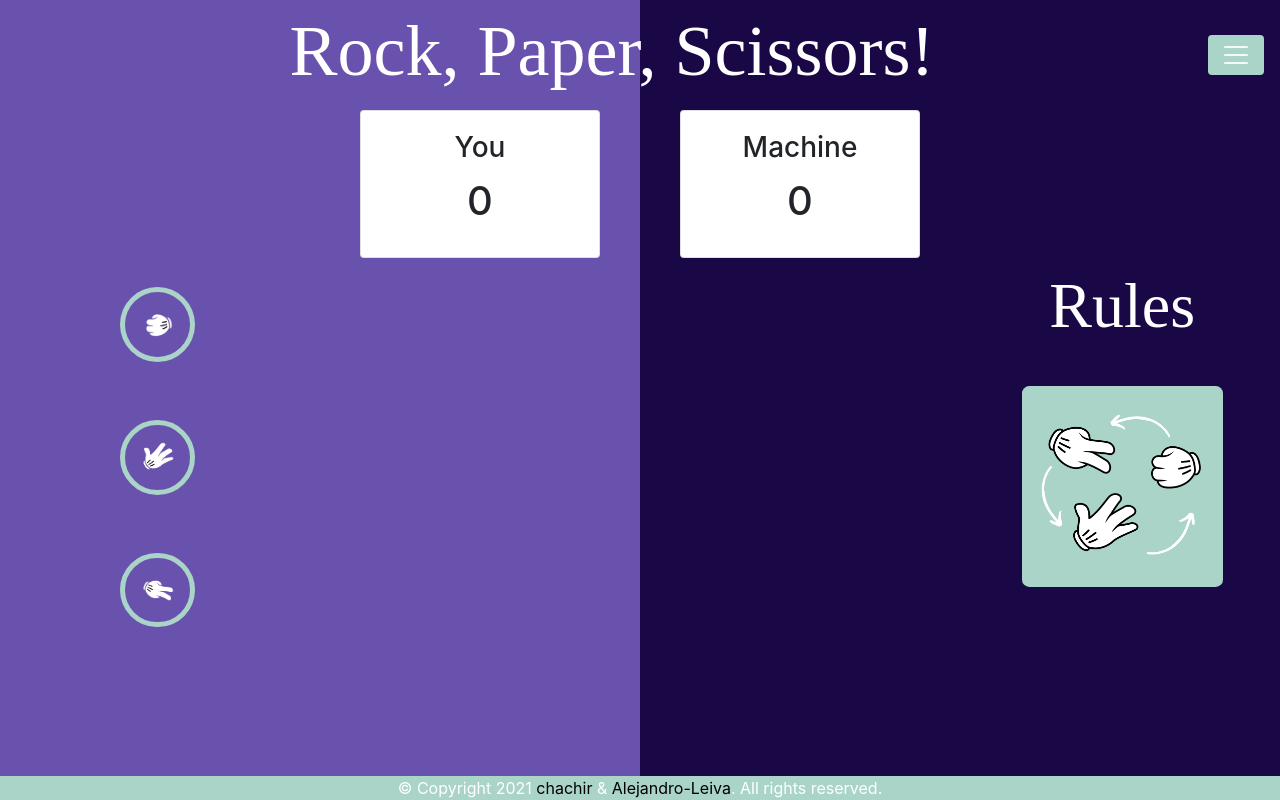
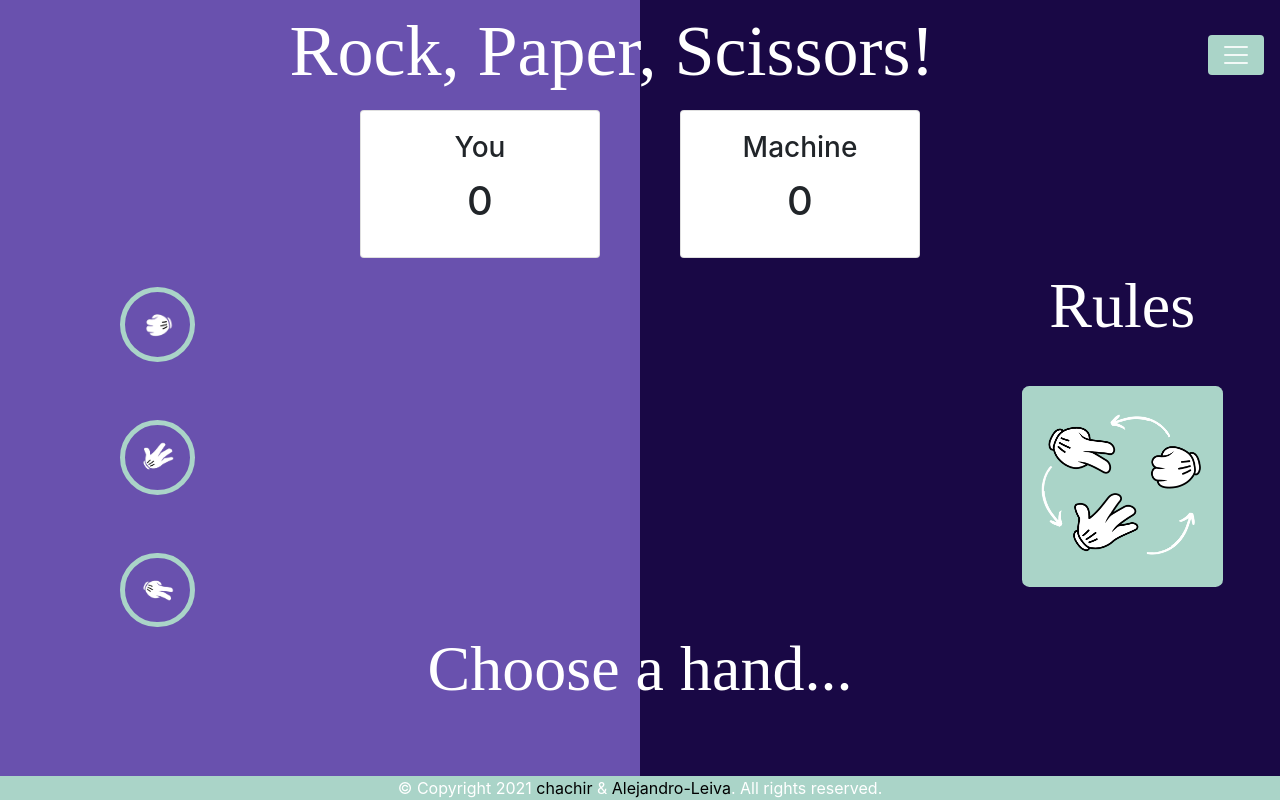
Before and after one commit to chachir/rockpaperscissors, an Angular app: page / in a window 1280 px wide. Shown: the top 800 px of the page. Built offline with nearby package versions, Linux system fonts and the light colour scheme; a web font is replaced by a local one.

Commit message:
added text message

```diff
--- a/src/app/playground/playground.component.html
+++ b/src/app/playground/playground.component.html
@@ -26,5 +26,6 @@
 </div>
 
 <div class="row margin-message">
-  <p class="walt-font" *ngIf="machineRPS != null">{{message}} </p>
+  <p class="walt-font" *ngIf="machineRPS != null">{{message}}</p>
+  <p class="walt-font" *ngIf="machineRPS == null">Choose a hand...</p>
 </div>
```
